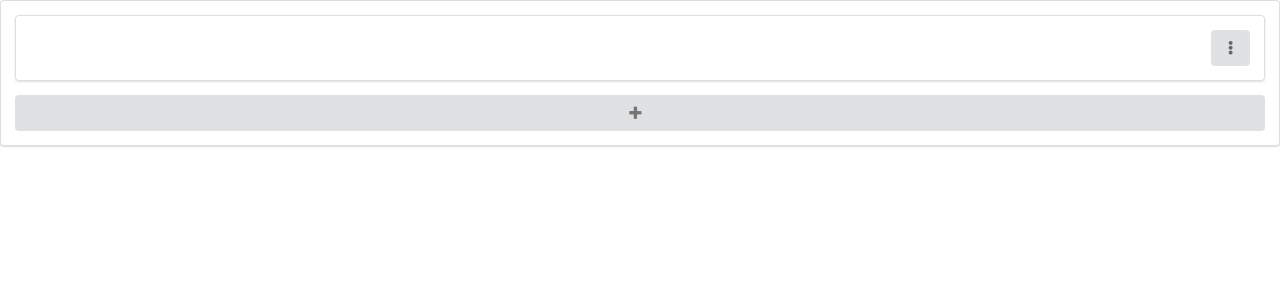
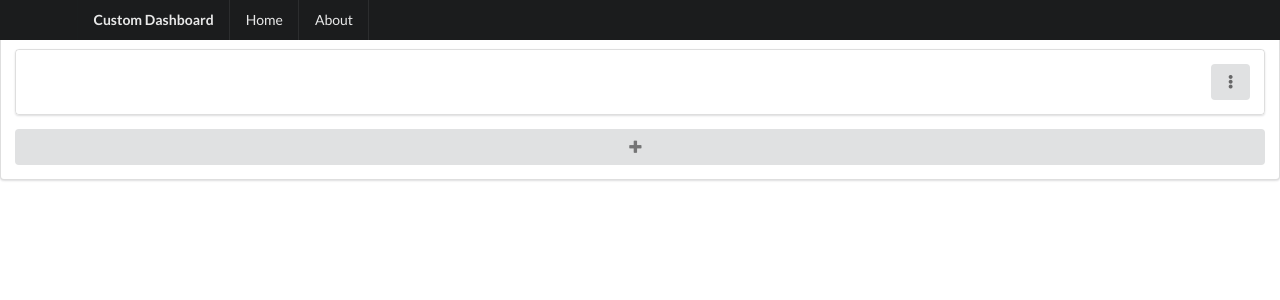
Before and after one commit to pdhenriques/Dashboard, a React (Create React App) app: page / in a window 1280 px wide. Shown: the top 300 px of the page. Built offline with nearby package versions, Linux system fonts and the light colour scheme.

Commit message:
Add dummy menu

```diff
--- a/src/components/App.js
+++ b/src/components/App.js
@@ -2,13 +2,27 @@ import React from "react";
 import "./App.css";
 import Dashboard from "./Dashboard";
 
-
 class App extends React.Component {
-
     render() {
         return (
-            <div className="ui segment">
-                <Dashboard />
+            <div>
+                <div class="ui fixed inverted menu">
+                    <div class="ui container">
+                        <a href="#" class="header item">
+                            Custom Dashboard
+                        </a>
+                        <a href="#" class="item">
+                            Home
+                        </a>
+                        <a href="#" class="item">
+                            About
+                        </a>
+                    </div>
+                </div>
+                <br />
+                <div className="ui segment">
+                    <Dashboard />
+                </div>
             </div>
         );
     }
```
